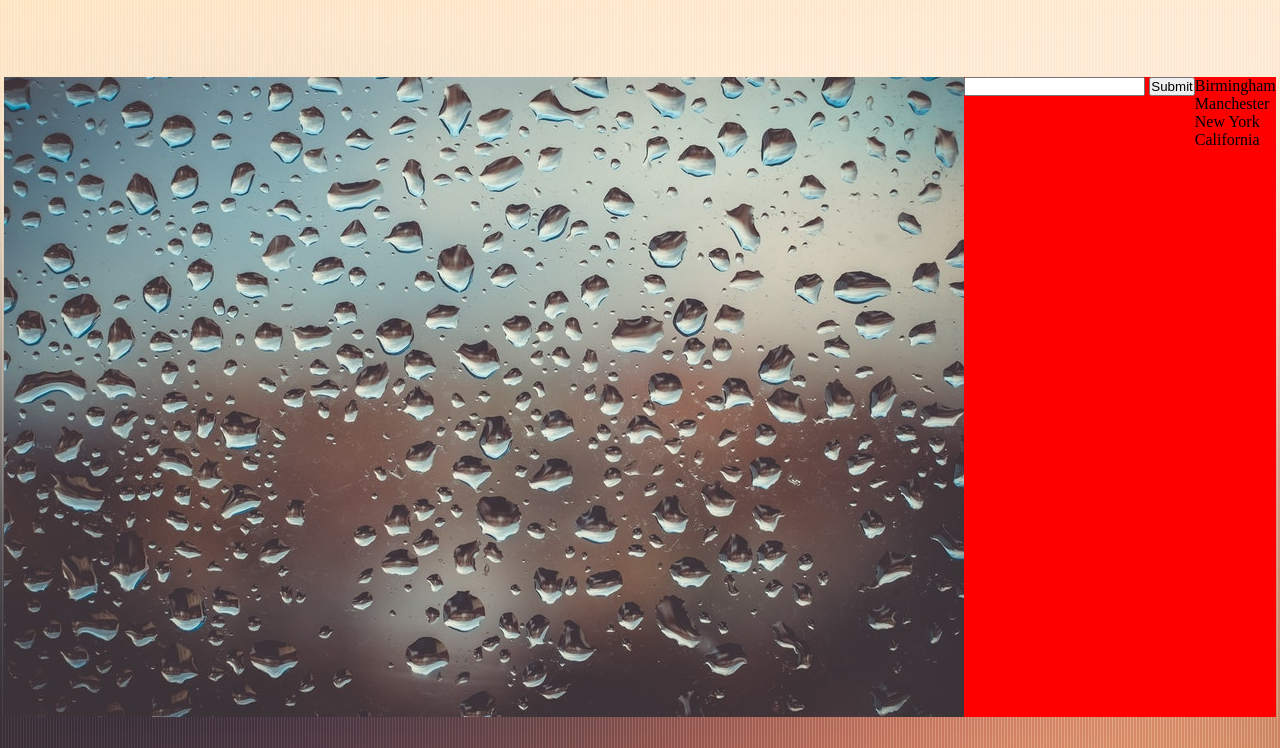
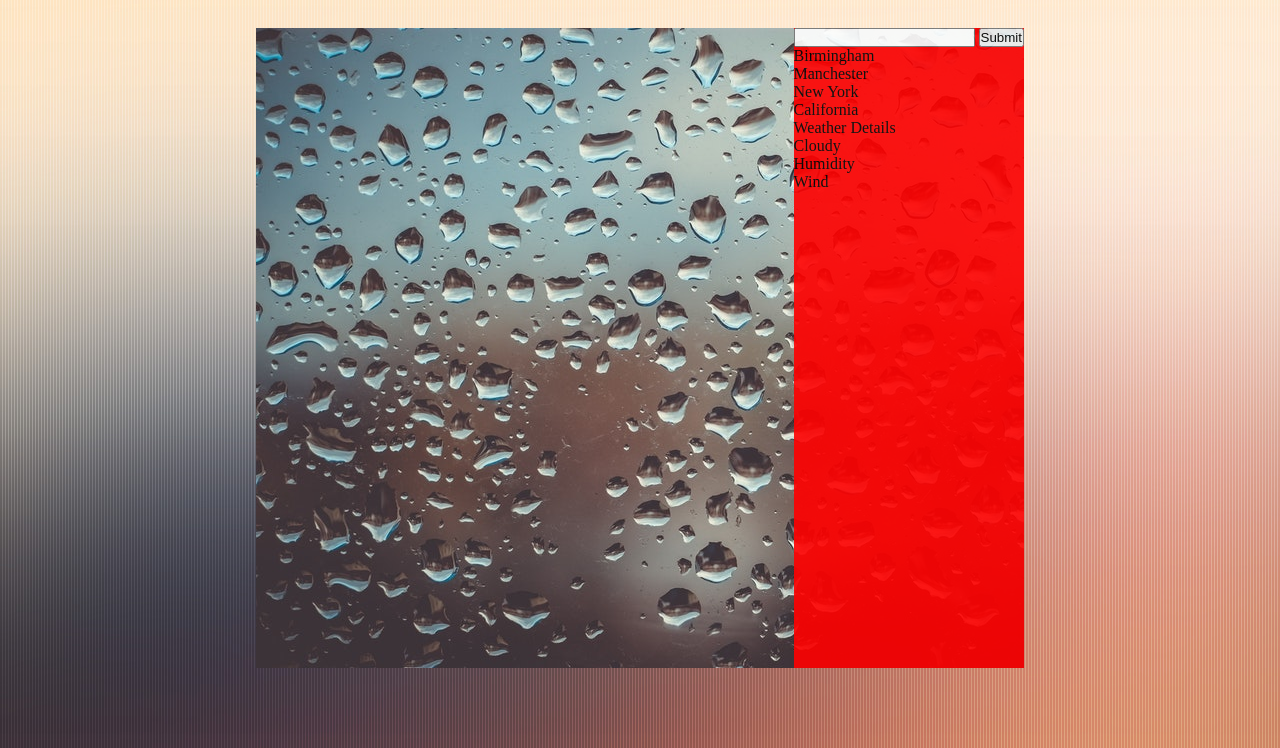
Before and after one commit to OptimisticTrousers/weather-app, a website built with webpack: page dist/index.html in a window 1280 px wide. Shown: the part 52-800 px from the top of the page. Built offline with nearby package versions, Linux system fonts and the light colour scheme; no server answers.

Commit message:
Adding rain image as background image

```diff
--- a/dist/index.html
+++ b/dist/index.html
@@ -9,9 +9,8 @@
 	<script src="main.js" defer></script>
   </head>
   <body>
-    <h1>Weather App</h1>
     <main>
-      <img src="./images/test.jpg">
+      <div class="info">
         <form>
           <div>
             <label for="zip">
@@ -20,13 +19,18 @@
             <button type="submit">Submit</button>
           </div>
         </form>
-      <div class="info">
         <div class="recent-location">
           <p>Birmingham</p>
           <p>Manchester</p>
           <p>New York</p>
           <p>California</p>
         </div>
+        <div class="weather-details">
+          <p>Weather Details</p>
+          <p>Cloudy</p>
+          <p>Humidity</p>
+          <p>Wind</p>
+        </div>
       </div>
     </main>
   </body>
--- a/dist/style.css
+++ b/dist/style.css
@@ -14,10 +14,16 @@ main {
     margin: auto;
     display: flex;
     flex: 1;
-    background-color: red;
+    width: 60%;
+    height: 80%;
+    background-image: url('images/test.jpg');
+    background-size: cover;
+    justify-content: end;
 }
 
-img{
-    max-width: 100%;
-    height: auto;
+div.info{
+    display: flex;
+    background-color: red;
+    flex-direction: column;
+    opacity: 0.9;
 }
```
Lines whose indentation alone changed are shown as unchanged.
